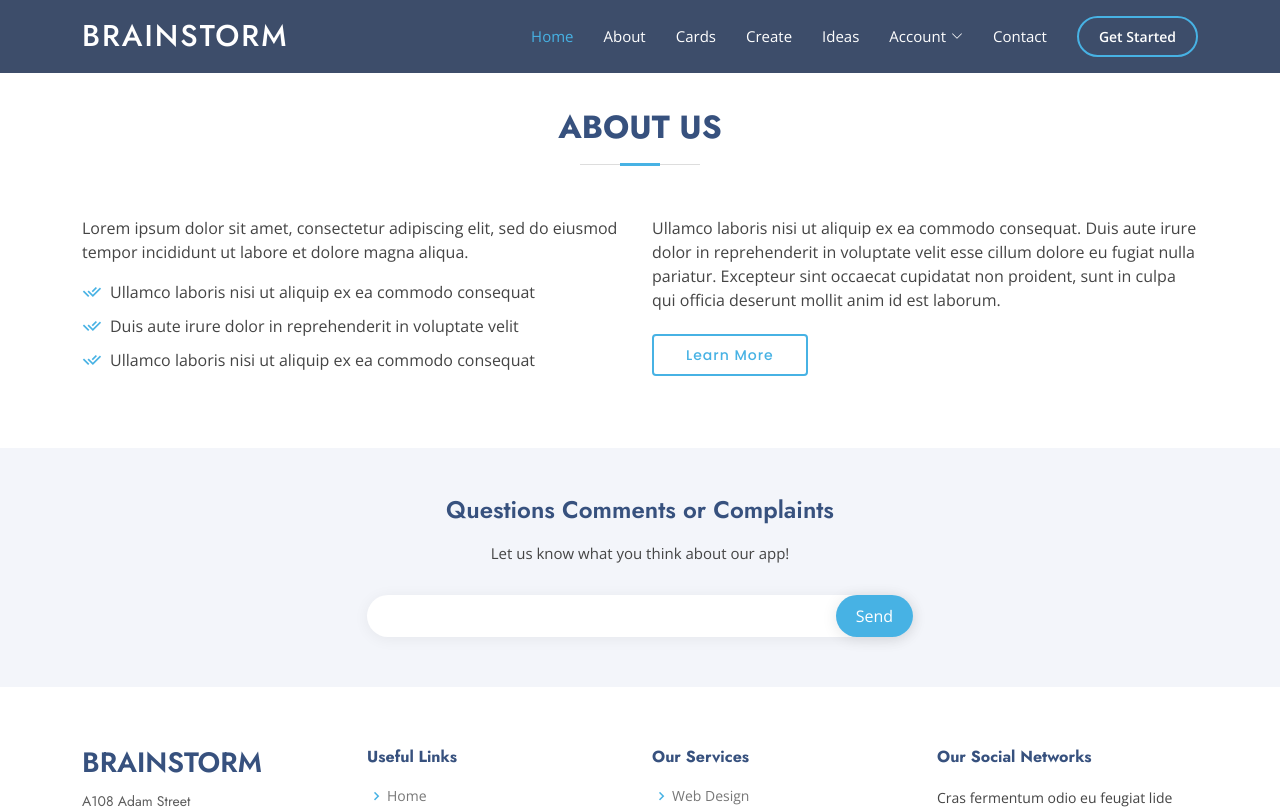
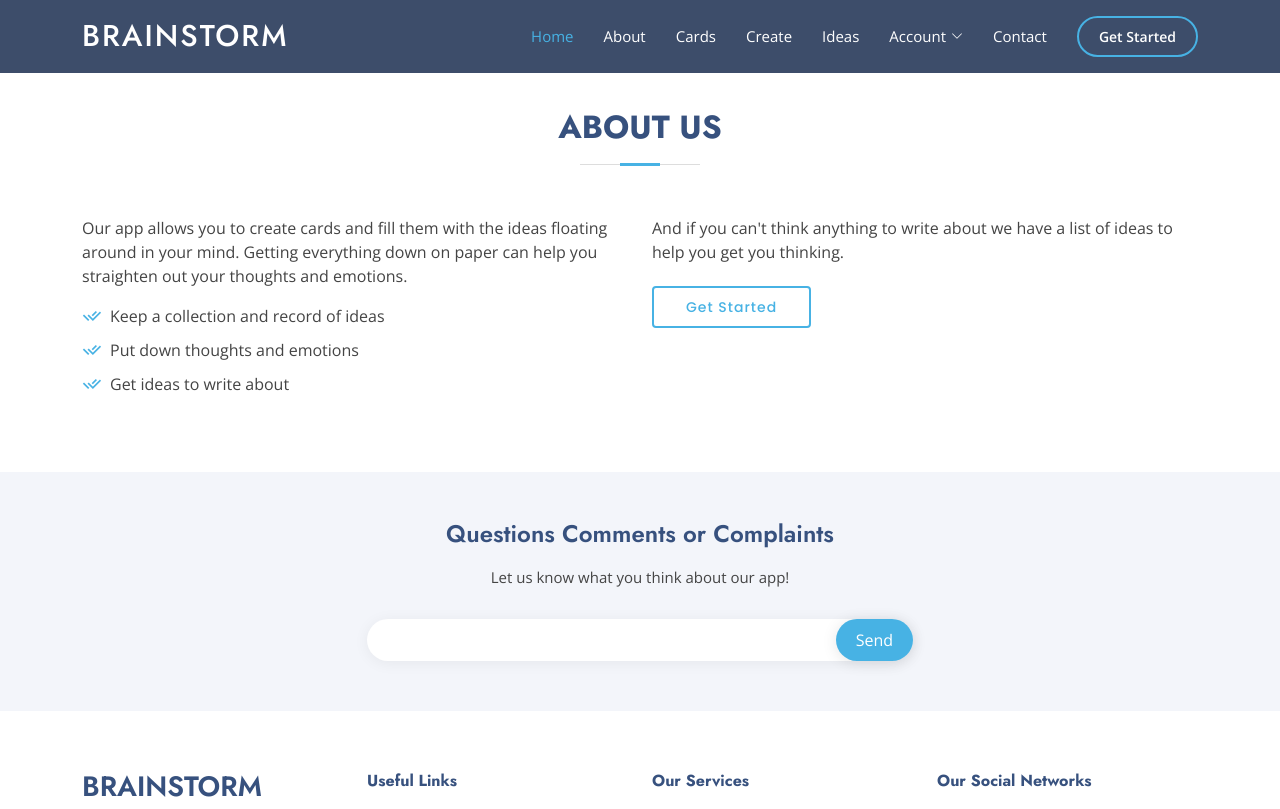
Before and after one commit to devorahortega/brainstorm-frontend, a Vue app: page /about in a window 1280 px wide. Shown: the top 809 px of the page. Built offline with nearby package versions, Linux system fonts and the light colour scheme.

Commit message:
Adds information to about page.

```diff
--- a/src/views/About.vue
+++ b/src/views/About.vue
@@ -10,31 +10,27 @@
       <div class="row content">
         <div class="col-lg-6">
           <p>
-            Lorem ipsum dolor sit amet, consectetur adipiscing elit, sed do eiusmod tempor incididunt ut labore et
-            dolore magna aliqua.
+            Our app allows you to create cards and fill them with the ideas floating around in your mind. Getting
+            everything down on paper can help you straighten out your thoughts and emotions.
           </p>
           <ul>
             <li>
               <i class="ri-check-double-line"></i>
-              Ullamco laboris nisi ut aliquip ex ea commodo consequat
+              Keep a collection and record of ideas
             </li>
             <li>
               <i class="ri-check-double-line"></i>
-              Duis aute irure dolor in reprehenderit in voluptate velit
+              Put down thoughts and emotions
             </li>
             <li>
               <i class="ri-check-double-line"></i>
-              Ullamco laboris nisi ut aliquip ex ea commodo consequat
+              Get ideas to write about
             </li>
           </ul>
         </div>
         <div class="col-lg-6 pt-4 pt-lg-0">
-          <p>
-            Ullamco laboris nisi ut aliquip ex ea commodo consequat. Duis aute irure dolor in reprehenderit in voluptate
-            velit esse cillum dolore eu fugiat nulla pariatur. Excepteur sint occaecat cupidatat non proident, sunt in
-            culpa qui officia deserunt mollit anim id est laborum.
-          </p>
-          <a href="#" class="btn-learn-more">Learn More</a>
+          <p>And if you can't think anything to write about we have a list of ideas to help you get you thinking.</p>
+          <a href="/signup" class="btn-learn-more">Get Started</a>
         </div>
       </div>
     </div>
```
